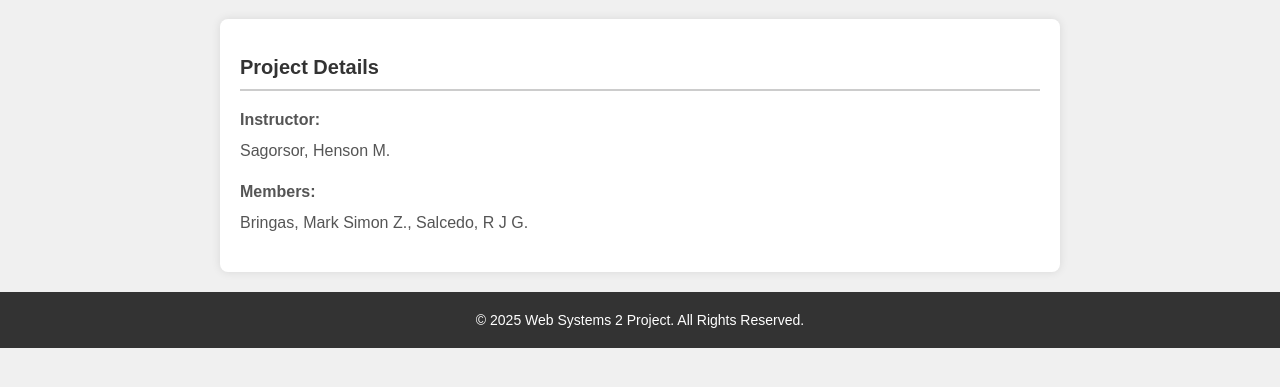
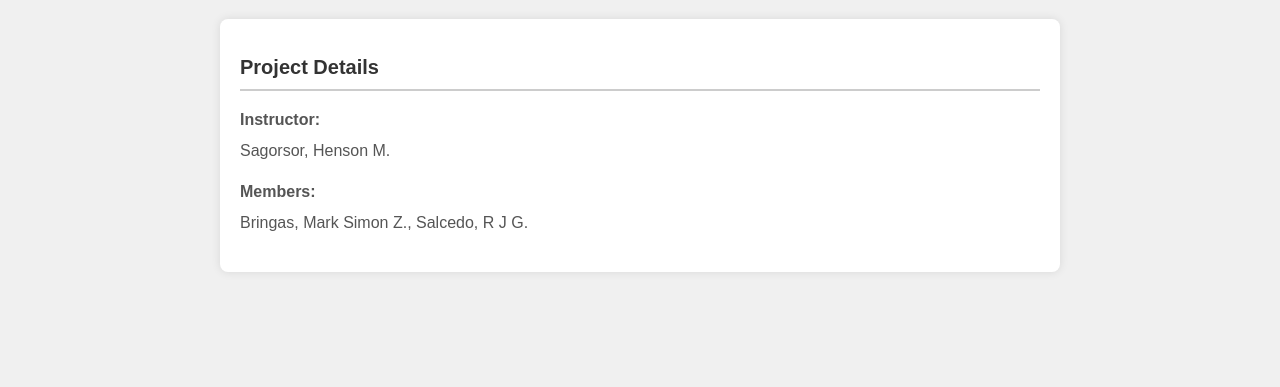
Before and after one commit to mark-simon-bringas/websys2-project-g2, a plain HTML site: page index.html in a window 1280 px wide. Shown: the part 69-456 px from the top of the page. Drawn offline with Linux system fonts and the light colour scheme.

Commit message:
Update index.html

```diff
--- a/index.html
+++ b/index.html
@@ -24,9 +24,7 @@
         </p>
     </div>
 
-    <footer style="text-align: center; padding: 20px; background-color: #333; color: white; margin-top: 20px;">
-        <p style="margin: 0; font-size: 14px;">&copy; 2025 Web Systems 2 Project. All Rights Reserved.</p>
-    </footer>
+
 
 </body>
 </html>
```
